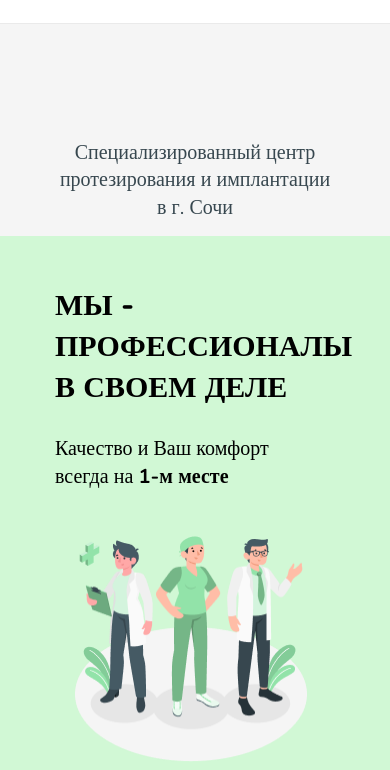
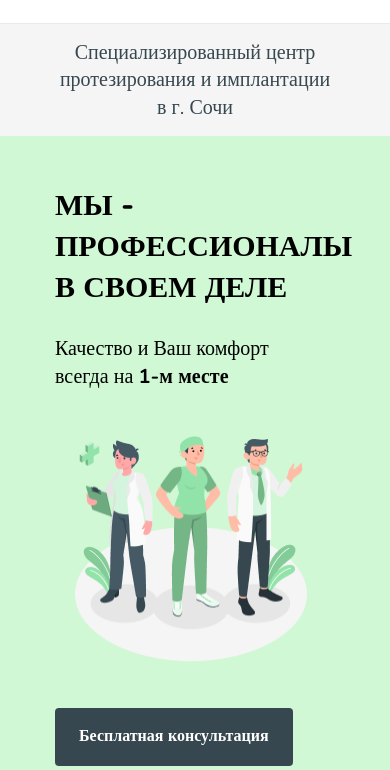
Before and after one commit to Teoom/smile, a plain HTML site: page index.html in a window 390 px wide. Shown: the part 74-844 px from the top of the page. Drawn offline with nearby package versions, Linux system fonts and the light colour scheme; files that its build step writes are made by us from their sources.

Commit message:
Update _header.scss

```diff
--- a/scss/_header.scss
+++ b/scss/_header.scss
@@ -169,7 +169,7 @@
         }
 
         .header__text {
-            margin-top: 100px;
+            // margin-top: 100px;
             text-align: center;
             padding: 15px 56px;
             font: 20px/27.28px Nunito ;
```
